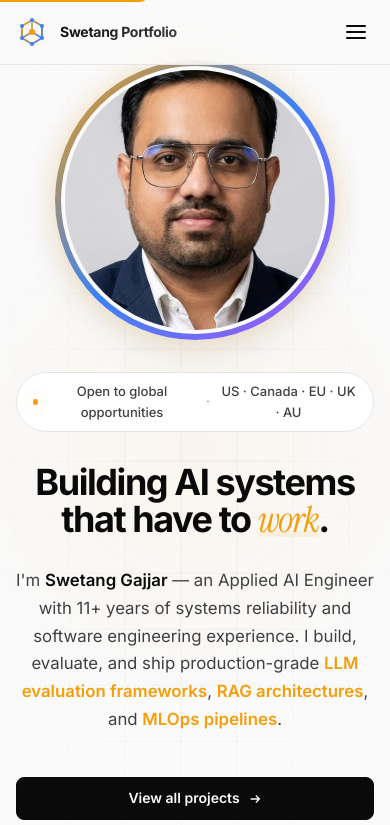
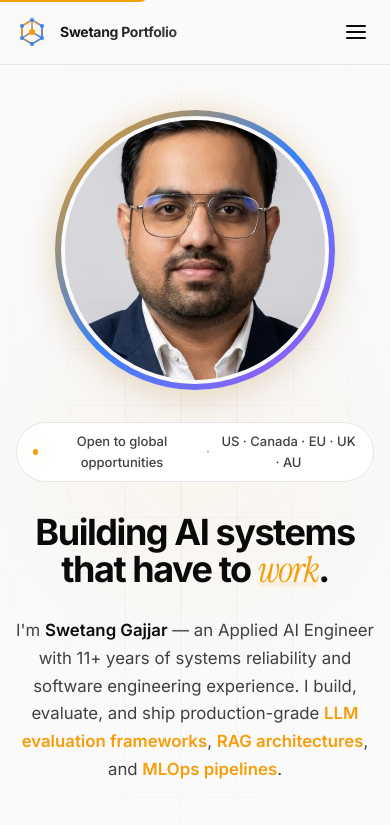
Before and after one commit to SGajjar24/SG-Swetang-website, a plain HTML site: page index.html in a window 390 px wide. Shown: the top 825 px of the page. Drawn offline with Linux system fonts and the light colour scheme.

Commit message:
fix: increase mobile hero section top padding to prevent fixed header overlap

```diff
--- a/styles.css
+++ b/styles.css
@@ -1423,7 +1423,7 @@ button { font-family: inherit; cursor: pointer; border: none; background: none;
   .nav .btn { display: none; }
   .mobile-toggle { display: flex; }
 
-  .hero { padding: 60px 0 40px; min-height: 80vh; }
+  .hero { padding: 110px 0 40px; min-height: 80vh; }
   .hero-actions { flex-direction: column; align-items: stretch; }
   .hero-actions .btn { width: 100%; justify-content: center; }
   .hero-stats { grid-template-columns: 1fr 1fr; gap: 16px; }
```
